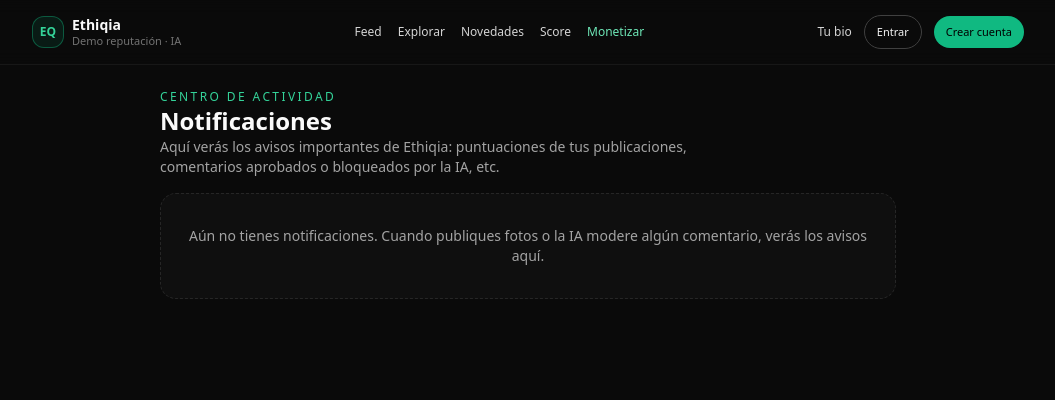
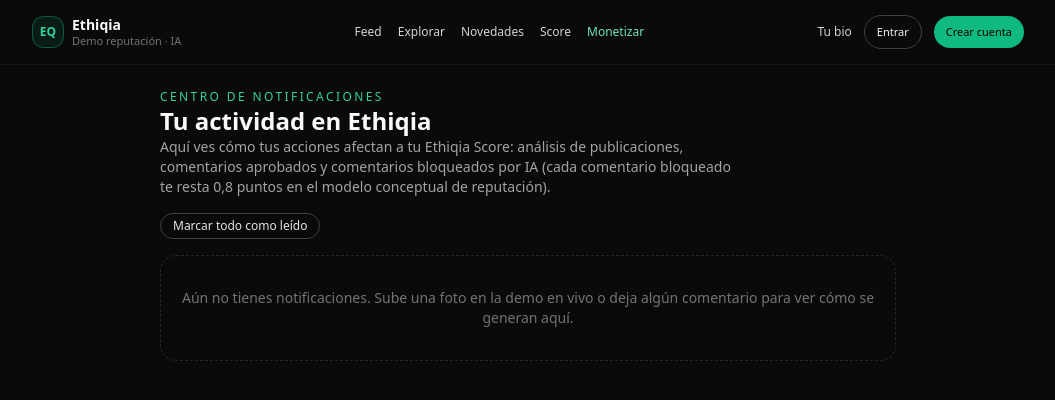
Before and after one commit to veletcosmetics/ethiqia-frontend, a Next.js app: page /notifications in a window 1280 px wide. Shown: the top 400 px of the page, without its empty margins (112-1167 px from the left). Built offline with nearby package versions, Linux system fonts and the light colour scheme.

Commit message:
Update page.tsx

```diff
--- a/app/notifications/page.tsx
+++ b/app/notifications/page.tsx
@@ -7,81 +7,13 @@ import {
   markAllAsRead,
 } from '../../lib/notifications';
 
-export default function NotificationsPage() {
-  const [items, setItems] = useState<EthiqiaNotification[]>([]);
-
-  useEffect(() => {
-    // leemos del localStorage en el cliente
-    const list = getNotifications();
-    setItems(list);
-  }, []);
-
-  const handleMarkAll = () => {
-    markAllAsRead();
-    // actualizamos estado en memoria
-    setItems((prev) => prev.map((n) => ({ ...n, read: true })));
-  };
-
-  return (
-    <main className="min-h-[calc(100vh-64px)] bg-neutral-950 text-neutral-50">
-      <section className="max-w-3xl mx-auto px-4 py-6 space-y-4">
-        <header className="flex items-center justify-between gap-3 flex-wrap">
-          <div>
-            <p className="text-xs uppercase tracking-[0.2em] text-emerald-400">
-              Centro de actividad
-            </p>
-            <h1 className="text-2xl font-semibold">Notificaciones</h1>
-            <p className="text-sm text-neutral-400 max-w-xl">
-              Aquí verás los avisos importantes de Ethiqia: puntuaciones de tus
-              publicaciones, comentarios aprobados o bloqueados por la IA, etc.
-            </p>
-          </div>
-
-          {items.length > 0 && (
-            <button
-              onClick={handleMarkAll}
-              className="text-xs px-3 py-1.5 rounded-full border border-neutral-700 hover:border-emerald-400 hover:text-emerald-300 transition"
-            >
-              Marcar todo como leído
-            </button>
-          )}
-        </header>
-
-        {items.length === 0 ? (
-          <div className="rounded-2xl border border-dashed border-neutral-800 bg-neutral-900/40 px-4 py-8 text-center text-sm text-neutral-400">
-            Aún no tienes notificaciones. Cuando publiques fotos o la IA modere
-            algún comentario, verás los avisos aquí.
-          </div>
-        ) : (
-          <ul className="space-y-2">
-            {items.map((n) => (
-              <li
-                key={n.id}
-                className={`rounded-xl border px-4 py-3 text-sm ${
-                  n.read
-                    ? 'border-neutral-800 bg-neutral-900/60 text-neutral-400'
-                    : 'border-emerald-500/60 bg-neutral-900 text-neutral-100'
-                }`}
-              >
-                <div className="flex items-center justify-between gap-3">
-                  <span className="text-xs uppercase tracking-[0.18em] text-emerald-400">
-                    {formatType(n.type)}
-                  </span>
-                  <span className="text-[11px] text-neutral-500">
-                    {formatDate(n.createdAt)}
-                  </span>
-                </div>
-                <p className="mt-1 text-sm">{n.message}</p>
-              </li>
-            ))}
-          </ul>
-        )}
-      </section>
-    </main>
-  );
+function formatDate(iso: string) {
+  const d = new Date(iso);
+  if (Number.isNaN(d.getTime())) return '';
+  return d.toLocaleString();
 }
 
-function formatType(type: EthiqiaNotification['type']): string {
+function getTitle(type: EthiqiaNotification['type']): string {
   switch (type) {
     case 'post-scored':
       return 'ETHIQIA SCORE';
@@ -90,15 +22,103 @@ function formatType(type: EthiqiaNotification['type']): string {
     case 'comment-blocked':
       return 'COMENTARIO BLOQUEADO';
     default:
-      return 'NOTIFICACIÓN';
+      return 'ACTIVIDAD';
   }
 }
 
-function formatDate(ts: number): string {
-  try {
-    const d = new Date(ts);
-    return d.toLocaleString();
-  } catch {
-    return '';
+function getTag(type: EthiqiaNotification['type']): string {
+  switch (type) {
+    case 'post-scored':
+      return 'Reputación';
+    case 'comment-approved':
+      return 'Actividad positiva';
+    case 'comment-blocked':
+      return '-0,8 puntos Ethiqia';
+    default:
+      return '';
   }
 }
+
+export default function NotificationsPage() {
+  const [items, setItems] = useState<EthiqiaNotification[]>([]);
+
+  useEffect(() => {
+    // Carga inicial
+    setItems(getNotifications());
+  }, []);
+
+  const handleMarkAll = () => {
+    markAllAsRead();
+    setItems(getNotifications());
+  };
+
+  return (
+    <main className="min-h-[calc(100vh-64px)] bg-neutral-950 text-neutral-50">
+      <section className="max-w-3xl mx-auto px-4 py-6 space-y-4">
+        <header className="flex items-center justify-between gap-4 flex-wrap">
+          <div>
+            <p className="text-xs uppercase tracking-[0.2em] text-emerald-400">
+              Centro de notificaciones
+            </p>
+            <h1 className="text-2xl font-semibold">Tu actividad en Ethiqia</h1>
+            <p className="text-sm text-neutral-400 max-w-xl">
+              Aquí ves cómo tus acciones afectan a tu Ethiqia Score: análisis de
+              publicaciones, comentarios aprobados y comentarios bloqueados por
+              IA (cada comentario bloqueado te resta 0,8 puntos en el modelo
+              conceptual de reputación).
+            </p>
+          </div>
+
+          <button
+            type="button"
+            onClick={handleMarkAll}
+            className="rounded-full border border-neutral-700 px-3 py-1 text-xs text-neutral-200 hover:border-emerald-400 hover:text-emerald-300 transition-colors"
+          >
+            Marcar todo como leído
+          </button>
+        </header>
+
+        {items.length === 0 && (
+          <p className="text-sm text-neutral-500 border border-dashed border-neutral-800 rounded-2xl px-4 py-8 text-center">
+            Aún no tienes notificaciones. Sube una foto en la demo en vivo o
+            deja algún comentario para ver cómo se generan aquí.
+          </p>
+        )}
+
+        <ul className="space-y-3">
+          {items.map((n) => (
+            <li
+              key={n.id}
+              className={`rounded-2xl border px-4 py-3 text-sm ${
+                n.read
+                  ? 'border-neutral-800 bg-neutral-900/60'
+                  : 'border-emerald-500/60 bg-neutral-900'
+              }`}
+            >
+              <div className="flex items-center justify-between gap-3 flex-wrap">
+                <div className="flex items-center gap-2">
+                  {!n.read && (
+                    <span className="h-2 w-2 rounded-full bg-emerald-400 inline-block" />
+                  )}
+                  <span className="text-xs font-semibold text-neutral-200 uppercase tracking-[0.16em]">
+                    {getTitle(n.type)}
+                  </span>
+                </div>
+                <div className="flex items-center gap-2 text-[11px] text-neutral-500">
+                  {getTag(n.type) && (
+                    <span className="rounded-full border border-neutral-700 px-2 py-[2px] text-[10px] uppercase tracking-[0.16em] text-neutral-300">
+                      {getTag(n.type)}
+                    </span>
+                  )}
+                  <span>{formatDate(n.created_at)}</span>
+                </div>
+              </div>
+
+              <p className="mt-1 text-neutral-100">{n.message}</p>
+            </li>
+          ))}
+        </ul>
+      </section>
+    </main>
+  );
+}
```
